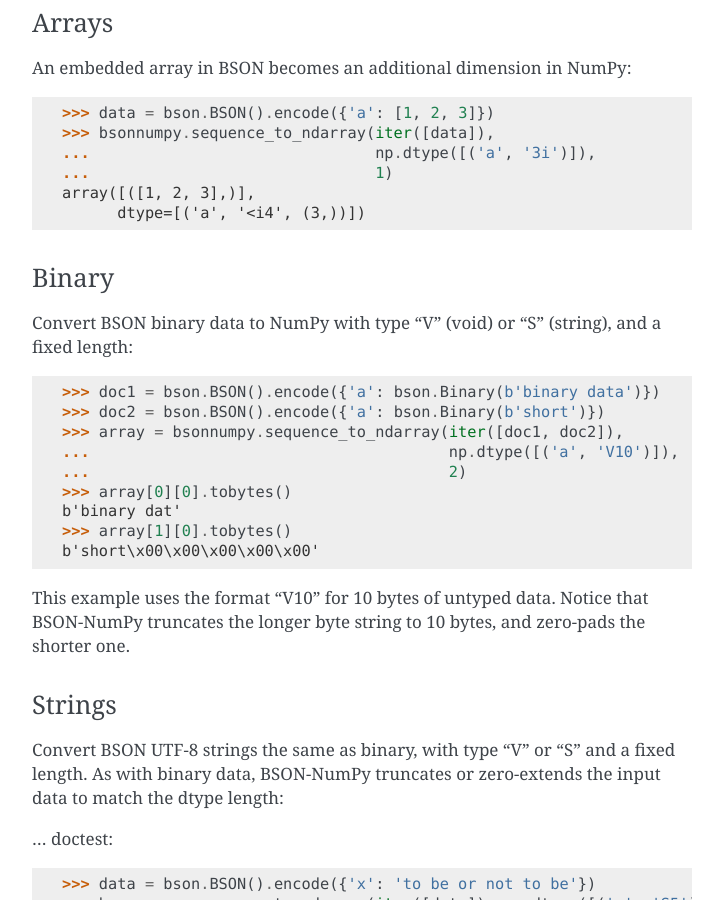
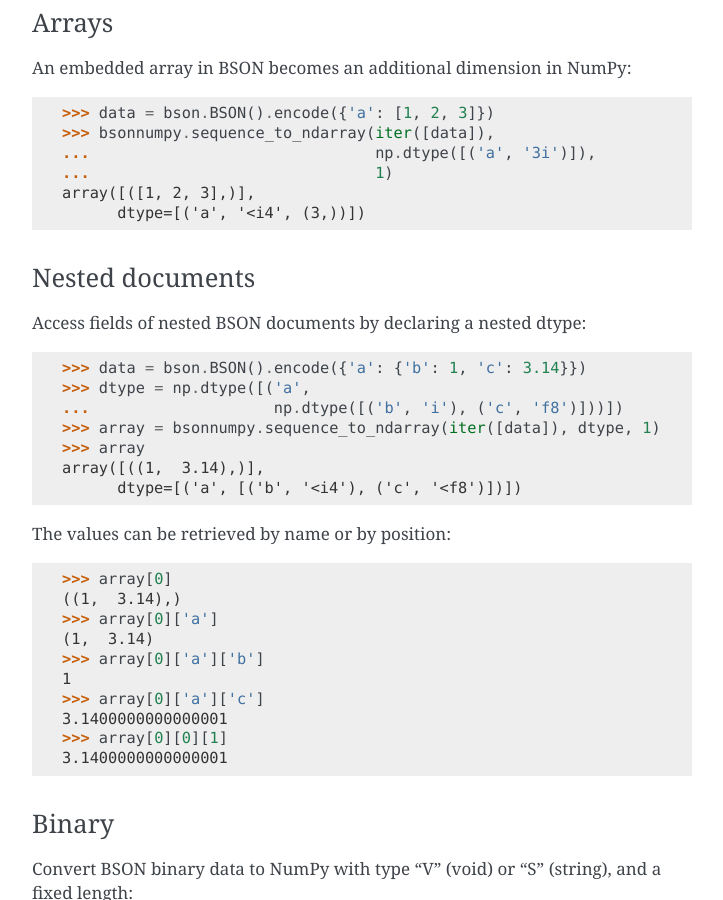
Before and after one commit to mongodb/bson-numpy, a Sphinx documentation site: the page built from doc/index.rst, in a window 1280 px wide and 900 px high, scrolled down 2440 px. Shown: the whole window, without its empty margins (388-1111 px from the left). Built offline with Sphinx 7.4.7, drawn with Linux system fonts in a browser that asks for light colours; some of the changed text lies outside the part shown.

Commit message:
nested document examples

```diff
--- a/doc/index.rst
+++ b/doc/index.rst
@@ -152,6 +152,36 @@
     array([([1, 2, 3],)],
           dtype=[('a', '<i4', (3,))])
 
+Nested documents
+^^^^^^^^^^^^^^^^
+
+Access fields of nested BSON documents by declaring a nested dtype:
+
+.. doctest::
+
+    >>> data = bson.BSON().encode({'a': {'b': 1, 'c': 3.14}})
+    >>> dtype = np.dtype([('a',
+    ...                    np.dtype([('b', 'i'), ('c', 'f8')]))])
+    >>> array = bsonnumpy.sequence_to_ndarray(iter([data]), dtype, 1)
+    >>> array
+    array([((1,  3.14),)],
+          dtype=[('a', [('b', '<i4'), ('c', '<f8')])])
+
+The values can be retrieved by name or by position:
+
+.. doctest::
+
+    >>> array[0]
+    ((1,  3.14),)
+    >>> array[0]['a']
+    (1,  3.14)
+    >>> array[0]['a']['b']
+    1
+    >>> array[0]['a']['c']
+    3.1400000000000001
+    >>> array[0][0][1]
+    3.1400000000000001
+
 Binary
 ^^^^^^
 
```
Also changed, not shown: other parts of doc/index.rst (+0 -1 lines).
